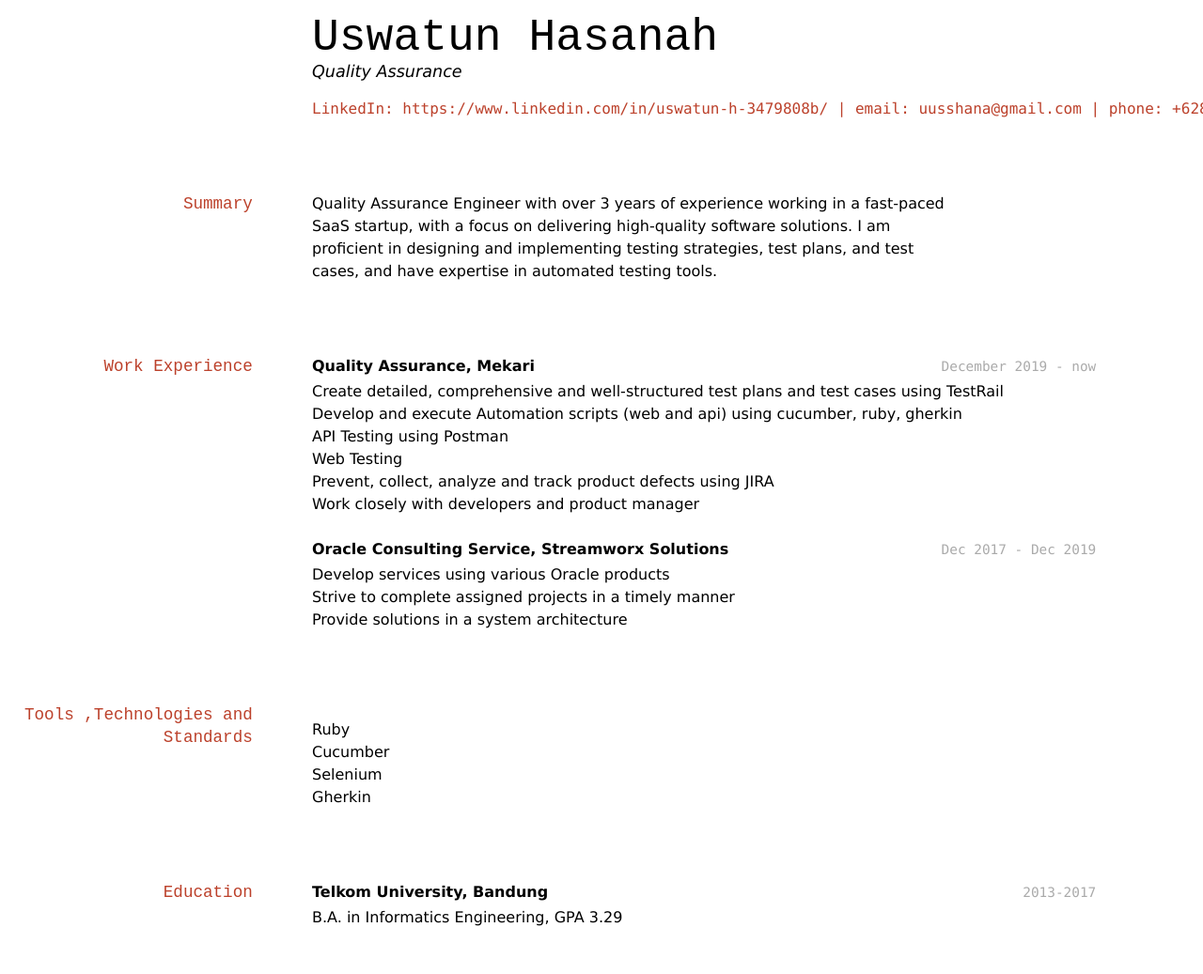
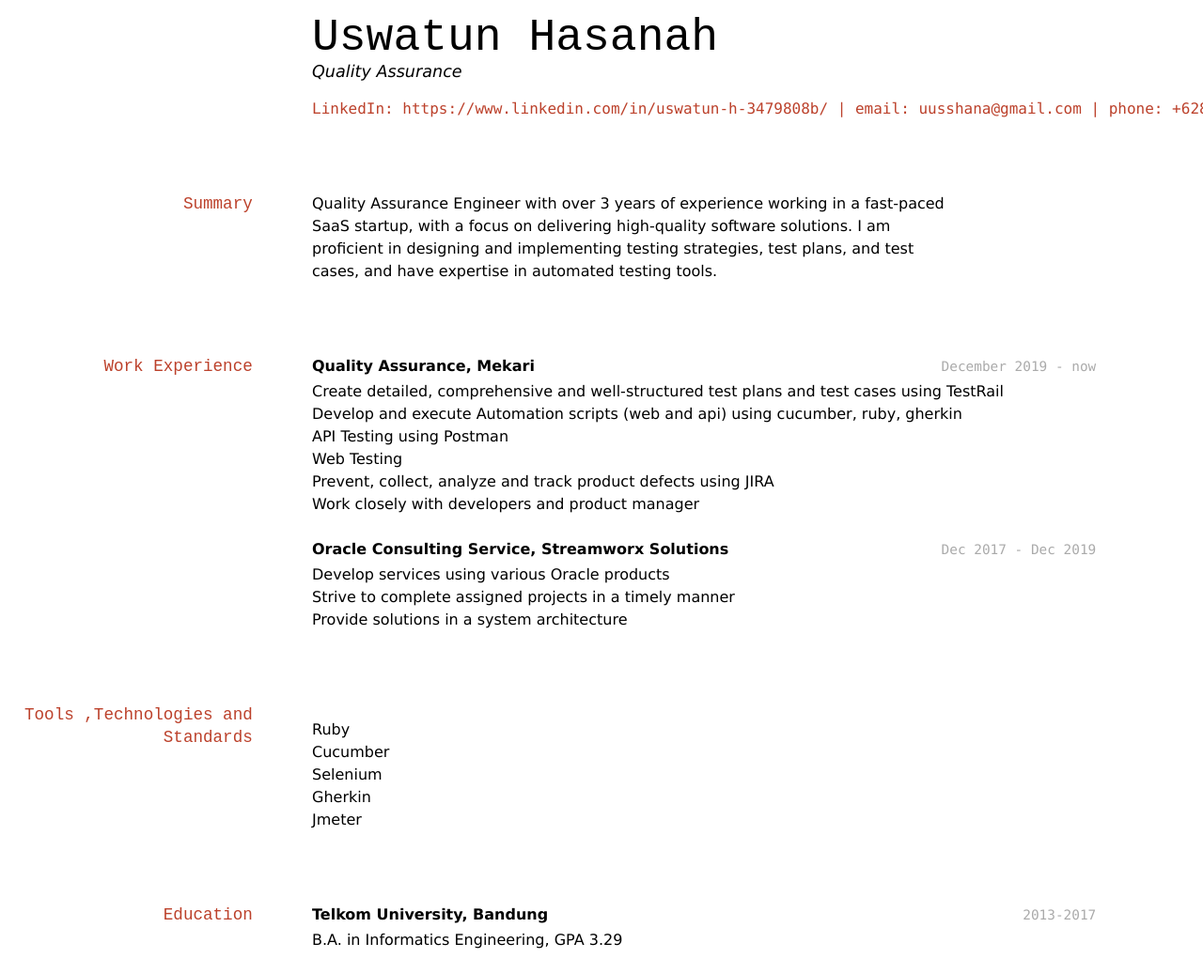
Before and after one commit to elipapa/markdown-cv, a Jekyll site: the page built from index.md, in a window 1280 px wide. Shown: the whole page at 94% size. Built offline with Jekyll 4.4.1, drawn with Linux system fonts in a browser that asks for light colours; before the commit the page ends 1013 px from its top, so only the background shows below that.

Commit message:
Update index.md

```diff
--- a/index.md
+++ b/index.md
@@ -40,6 +40,7 @@ __Oracle Consulting Service, Streamworx Solutions__
 - Cucumber
 - Selenium
 - Gherkin
+- Jmeter
 
 ## Education
 
```
